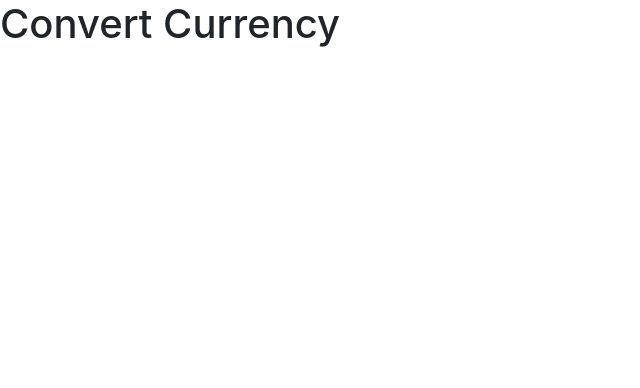
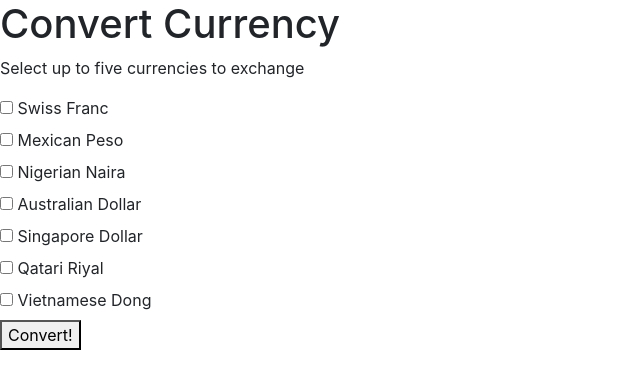
Before and after one commit to tylerq3/currency, a website built with webpack: page src/index.html in a window 1280 px wide. Shown: the whole page, without its empty margins (0-640 px from the left). Built offline with nearby package versions, Linux system fonts and the light colour scheme.

Commit message:
add form html for conversion

```diff
--- a/src/index.html
+++ b/src/index.html
@@ -5,6 +5,24 @@
 </head>
 <body>
   <h1>Convert Currency</h1>
-
+  <p>Select up to five currencies to exchange</p>
+  <form>
+    <input type="checkbox" name="currency" value="CHF" id="swissFranc">
+    <label for="swissFranc">Swiss Franc</label><br>
+    <input type="checkbox" name="currency" value="MXN" id="mexicanPeso">
+    <label for="mexicanPeso">Mexican Peso</label><br>
+    <input type="checkbox" name="currency" value="NGN" id="nigerianNaira">
+    <label for="nigerianNaira">Nigerian Naira</label><br>
+    <input type="checkbox" name="currency" value="AUD" id="australianDollar">
+    <label for="australianDollar">Australian Dollar</label><br>
+    <input type="checkbox" name="currency" value="SGD" id="singaporeDollar">
+    <label for="singaporeDollar">Singapore Dollar</label><br>
+    <input type="checkbox" name="currency" value="QAR" id="qatariRiyal">
+    <label for="qatariRiyal">Qatari Riyal</label><br>
+    <input type="checkbox" name="currency" value="VND" id="vietnameseDong">
+    <label for="vietnameseDong">Vietnamese Dong</label><br>
+    <button type="submit">Convert!</button>
+  </form>
+  <p id="results"></p>
 </body>
 </html>
--- a/src/index.js
+++ b/src/index.js
@@ -11,7 +11,7 @@ function conversionRate() {
         ${rateResponse.message}`;
         throw new Error(errorMessage);
       }
-
+      document.querySelector('convresults').innerText = rateResponse;
     })
     .catch(function(error) {
       document.querySelector('body').innerText = error;
```
